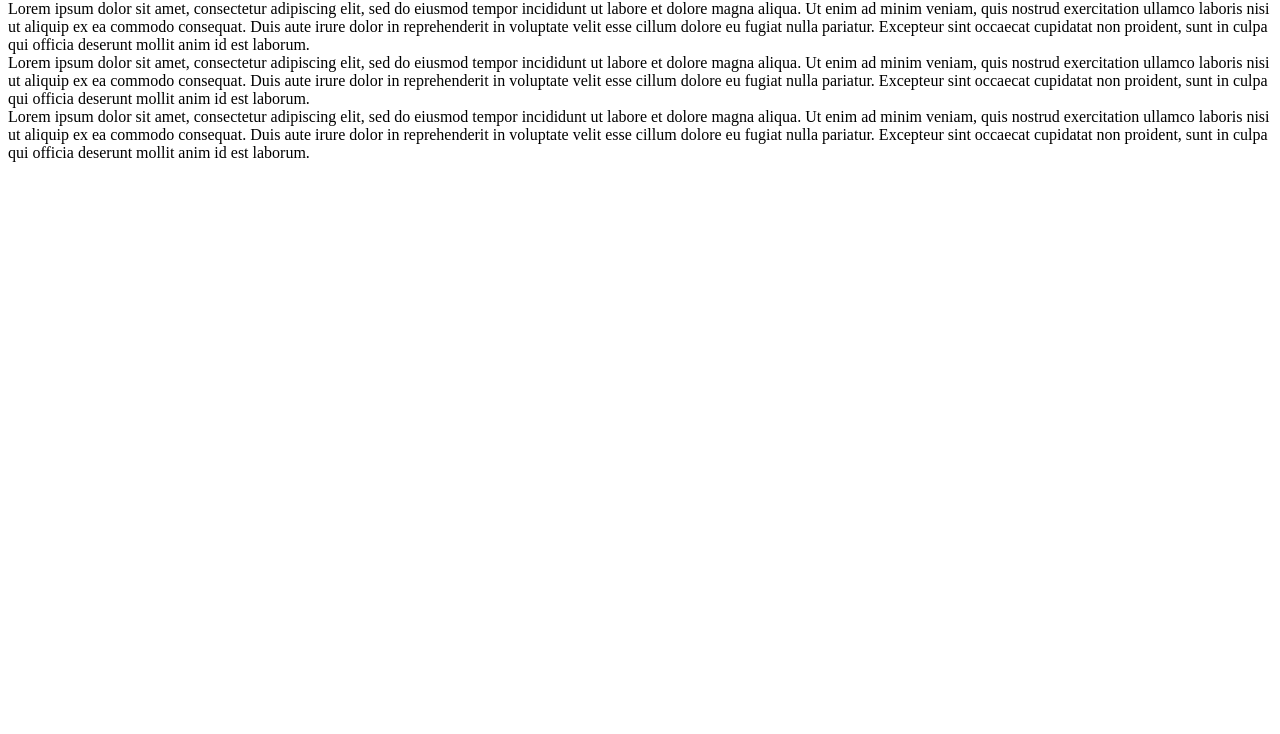
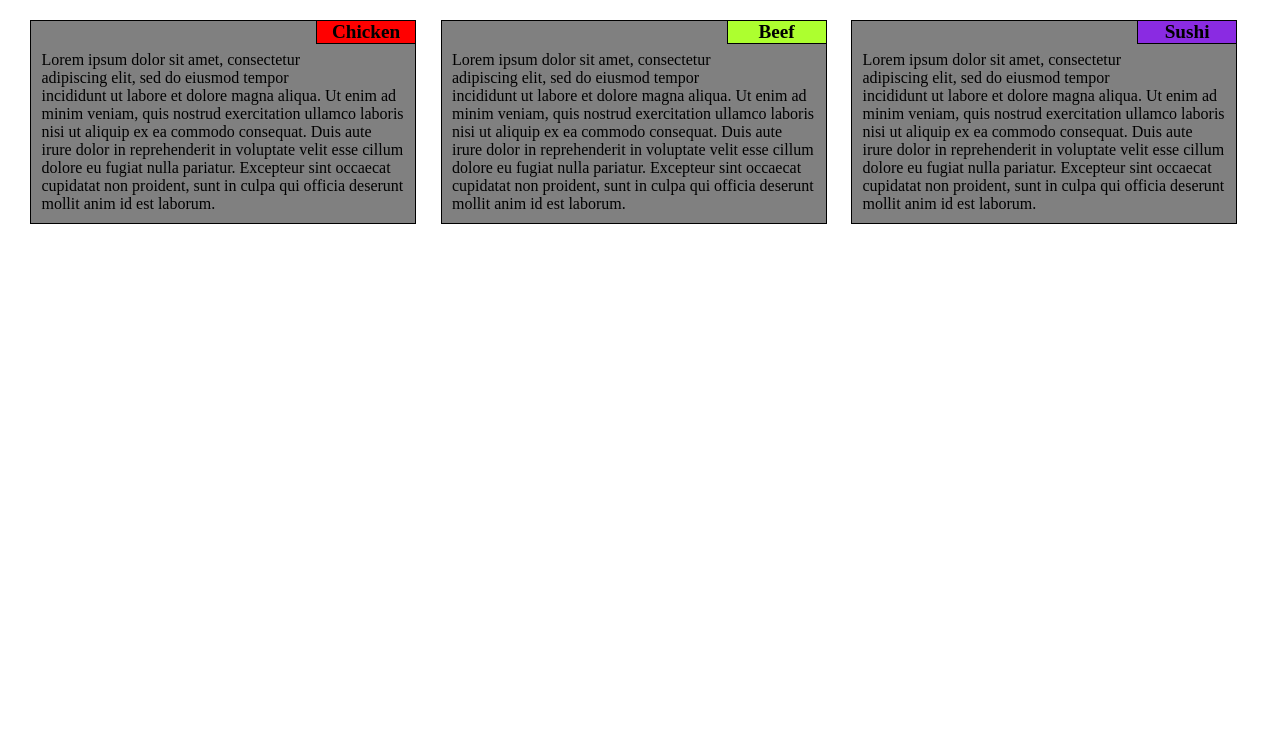
Before and after one commit to magicboxes99/magicboxes99.github.io, a plain HTML site: page module2-solution/index.html in a window 1280 px wide. Shown: the part 66-800 px from the top of the page. Drawn offline with Linux system fonts and the light colour scheme.

Commit message:
Finish Module 2

```diff
--- a/module2-solution/css/style.css
+++ b/module2-solution/css/style.css
@@ -1,14 +1,72 @@
+body {
+  padding: 10px;
+}
+
+h1 {
+  text-align: center;
+}
+
+section {
+  border-style: solid;
+  border-width: 1px;
+  border-color: black;
+  box-sizing: border-box;
+  padding: 30px 10px 10px 10px;
+  margin: 10px 1%;
+  background: gray
+}
+
+section header {
+  border-style: solid;
+  border-width: 1px;
+  border-color: black;
+  box-sizing: border-box;
+  text-align: center;
+  font-size: 1.2em;
+  width: 100px;
+  margin-bottom: 10px;
+  float: right;
+  position: relative;
+  top: -31;
+  left: 11;
+  font-weight: bold;
+}
+
+section:nth-of-type(1) header {
+  background: red;
+}
+
+section:nth-of-type(2) header {
+  background: greenyellow;
+}
+
+section:nth-of-type(3) header {
+  background: blueviolet;
+}
+
 /* Browser */
 @media (min-width: 992px) {
-
+  section {
+    width: 31%;
+    float: left;
+  }
 }
 
 /* Tablet */
 @media (min-width: 768px) and (max-width: 991px) {
+  section {
+    width: 48%;
+    float: left;
+  }
 
+  section:nth-of-type(3) {
+    width: 98%;
+  }
 }
 
 /* Mobile */
 @media (max-width: 767px) {
-
+  section {
+    width: 100%;
+  }
 }
--- a/module2-solution/index.html
+++ b/module2-solution/index.html
@@ -8,12 +8,15 @@
   <body>
     <h1>Our Menu</h1>
     <section>
+      <header>Chicken</header>
       Lorem ipsum dolor sit amet, consectetur adipiscing elit, sed do eiusmod tempor incididunt ut labore et dolore magna aliqua. Ut enim ad minim veniam, quis nostrud exercitation ullamco laboris nisi ut aliquip ex ea commodo consequat. Duis aute irure dolor in reprehenderit in voluptate velit esse cillum dolore eu fugiat nulla pariatur. Excepteur sint occaecat cupidatat non proident, sunt in culpa qui officia deserunt mollit anim id est laborum.
     </section>
     <section>
+      <header>Beef</header>
       Lorem ipsum dolor sit amet, consectetur adipiscing elit, sed do eiusmod tempor incididunt ut labore et dolore magna aliqua. Ut enim ad minim veniam, quis nostrud exercitation ullamco laboris nisi ut aliquip ex ea commodo consequat. Duis aute irure dolor in reprehenderit in voluptate velit esse cillum dolore eu fugiat nulla pariatur. Excepteur sint occaecat cupidatat non proident, sunt in culpa qui officia deserunt mollit anim id est laborum.
     </section>
     <section>
+      <header>Sushi</header>
       Lorem ipsum dolor sit amet, consectetur adipiscing elit, sed do eiusmod tempor incididunt ut labore et dolore magna aliqua. Ut enim ad minim veniam, quis nostrud exercitation ullamco laboris nisi ut aliquip ex ea commodo consequat. Duis aute irure dolor in reprehenderit in voluptate velit esse cillum dolore eu fugiat nulla pariatur. Excepteur sint occaecat cupidatat non proident, sunt in culpa qui officia deserunt mollit anim id est laborum.
     </section>
   </body>
```
